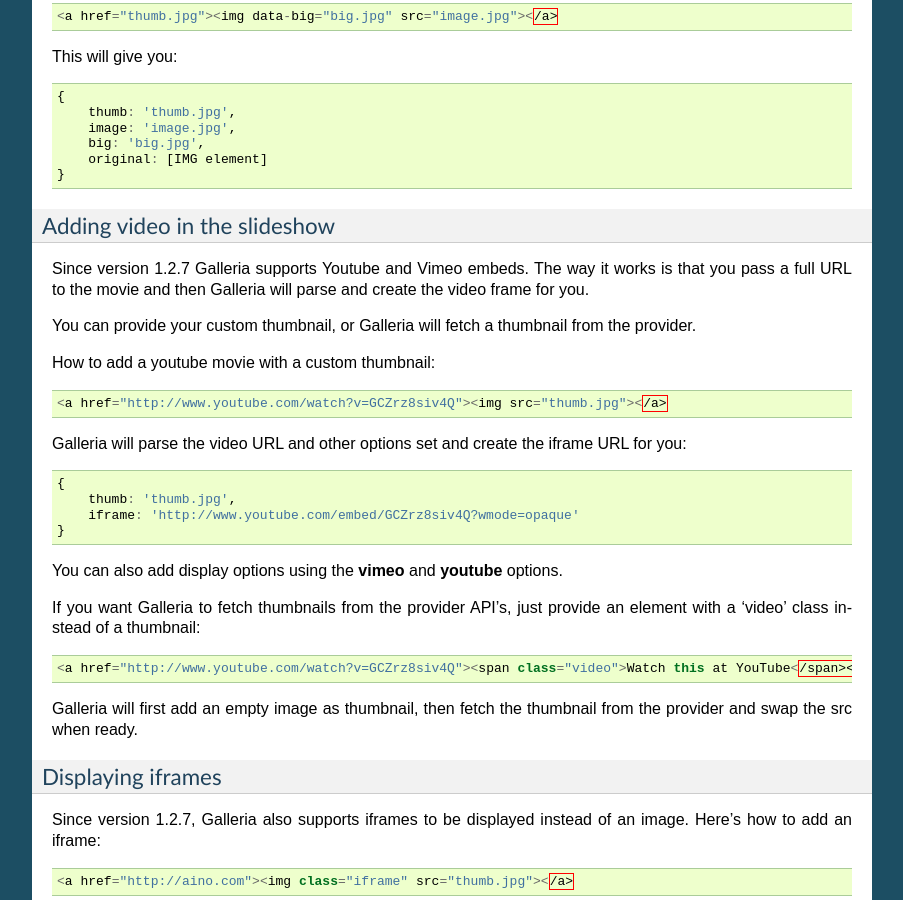
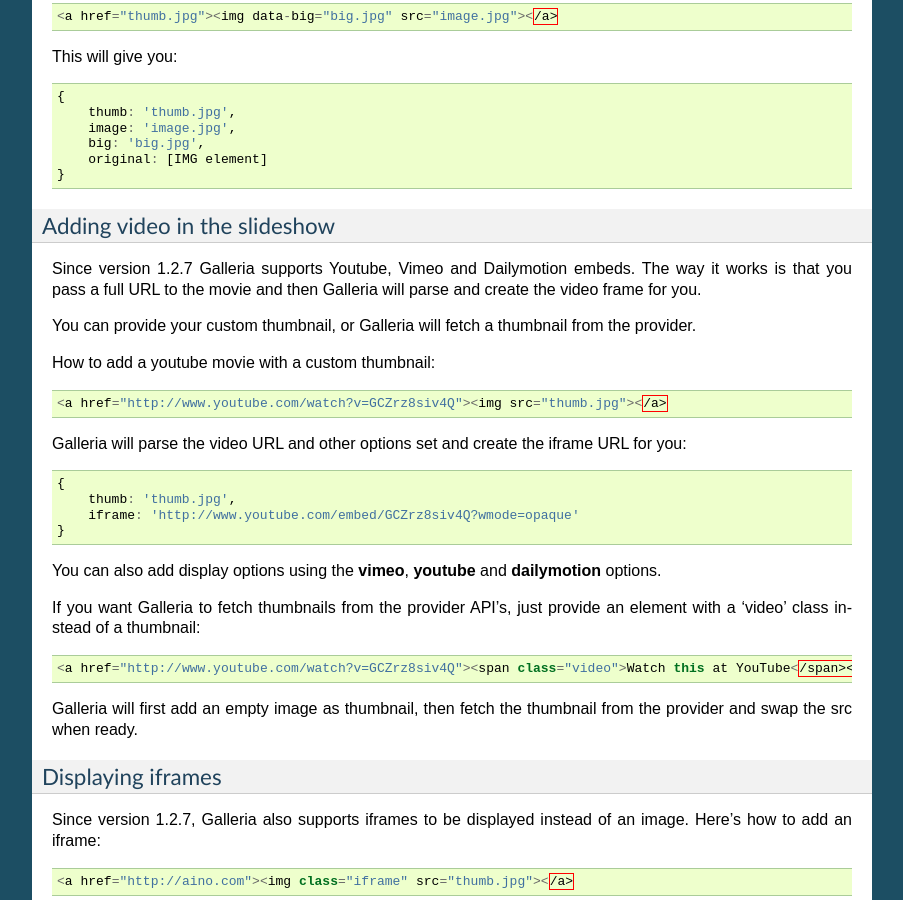
Before and after one commit to GalleriaJS/galleria, a Sphinx documentation site: the page built from docs/references/data.rst, in a window 1280 px wide and 900 px high, scrolled down 1918 px. Shown: the whole window, without its empty margins (198-1101 px from the left). Built offline with Sphinx 7.4.7, drawn with Linux system fonts in a browser that asks for light colours.

Commit message:
added dailymotion in the docs

```diff
--- a/docs/getting_started/quick_start.rst
+++ b/docs/getting_started/quick_start.rst
@@ -42,7 +42,7 @@ You may also add a separate larger image for fullscreen using the data-big attri
         <a href="/img/large2.jpg"><img src="/img/thumb2.jpg" data-big="/img/big2.jpg" data-title="Another title" data-description="My <em>HTML</em> description"></a>
     </div>
 
-Adding video from YouTube or Vimeo is easy - just link an image to the video page. If you want Galleria to fetch a thumbnail, add an element with the class 'video' instead of a thumbnail::
+Adding video from YouTube, Vimeo or Dailymotion is easy - just link an image to the video page. If you want Galleria to fetch a thumbnail, add an element with the class 'video' instead of a thumbnail::
 
     <div id="gallery">
         <a href="http://www.youtube.com/watch?v=GCZrz8siv4Q"><img src="/img/thumb1.jpg"></a>
--- a/docs/references/data.rst
+++ b/docs/references/data.rst
@@ -108,7 +108,7 @@ This will give you::
 Adding video in the slideshow
 -----------------------------
 
-Since version 1.2.7 Galleria supports Youtube and Vimeo embeds. The way it works is that you pass a full URL to the movie
+Since version 1.2.7 Galleria supports Youtube, Vimeo and Dailymotion embeds. The way it works is that you pass a full URL to the movie
 and then Galleria will parse and create the video frame for you.
 
 You can provide your custom thumbnail, or Galleria will fetch a thumbnail from the provider.
@@ -124,7 +124,7 @@ Galleria will parse the video URL and other options set and create the iframe UR
         iframe: 'http://www.youtube.com/embed/GCZrz8siv4Q?wmode=opaque'
     }
 
-You can also add display options using the **vimeo** and **youtube** options.
+You can also add display options using the **vimeo**, **youtube** and **dailymotion** options.
 
 If you want Galleria to fetch thumbnails from the provider API’s, just provide an element with a 'video' class instead of a thumbnail::
 
```
